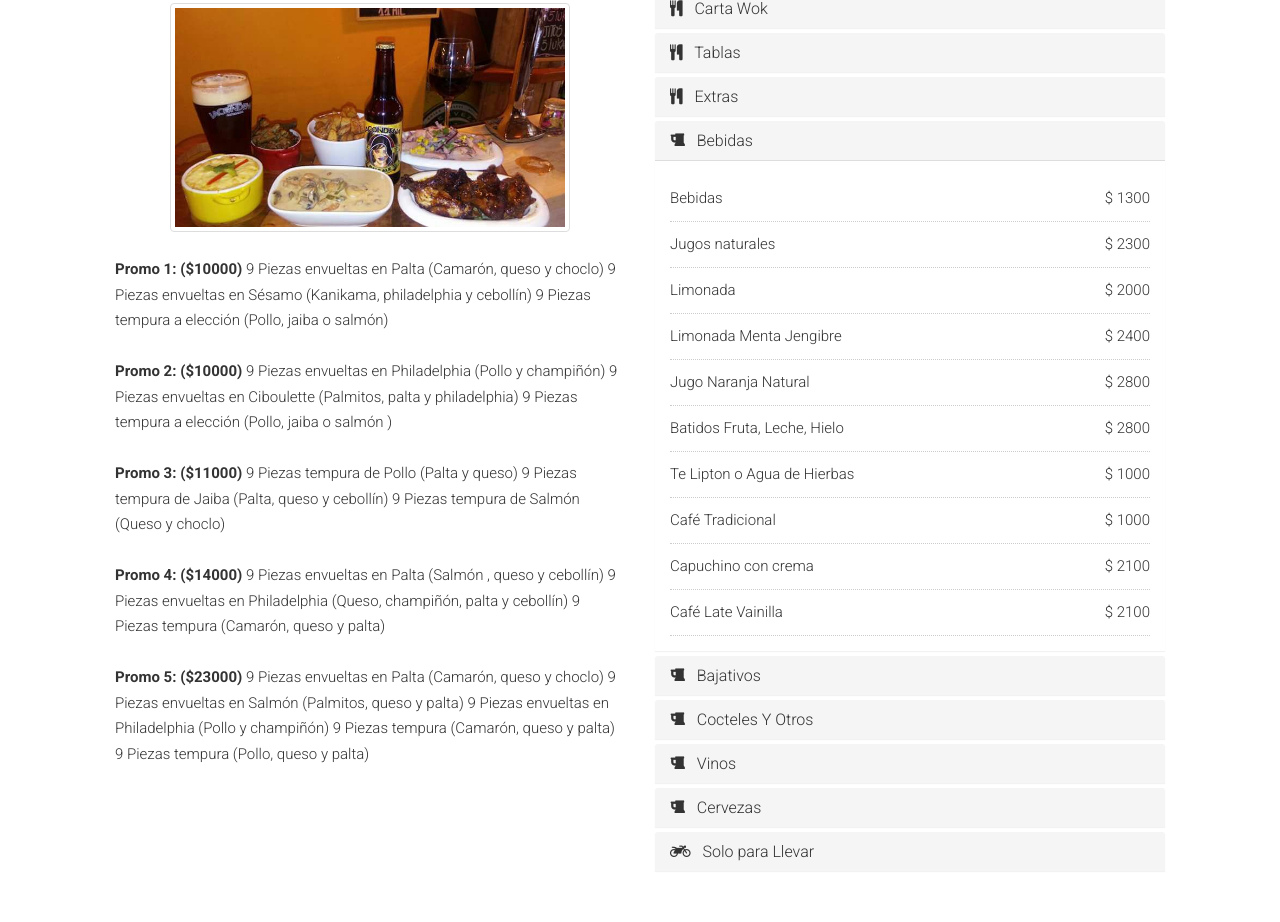
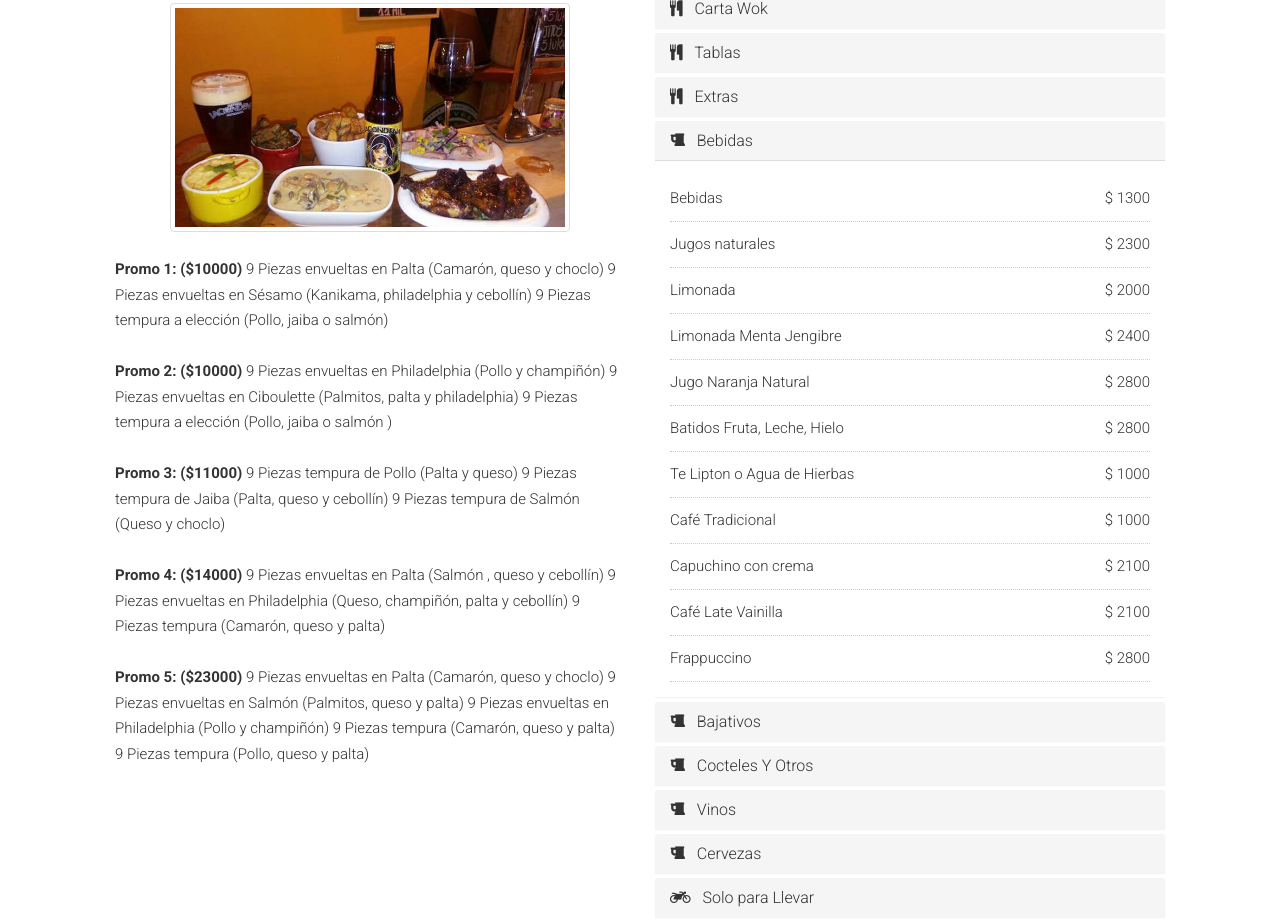
Before and after one commit to osvaldoalvaradodev/sushiloe, a PHP site: page / in a window 1280 px wide, after a click on "Bebidas". Shown: the part 1218-2140 px from the top of the page. Run offline with PHP 8.4, Linux system fonts and the light colour scheme; some libraries are stand-ins or nearby versions.

Commit message:
Añade frapuchino

```diff
--- a/index.php
+++ b/index.php
@@ -1620,6 +1620,7 @@ galletitas y pepinillos)<p>
 
           <div class="clearfix food-list"><div class="pull-left">Café Late Vainilla</div><span class="pull-right">$ 2100</span></div>
 
+          <div class="clearfix food-list"><div class="pull-left">Frappuccino</div><span class="pull-right">$ 2800</span></div>
 
       </div>
 
```
